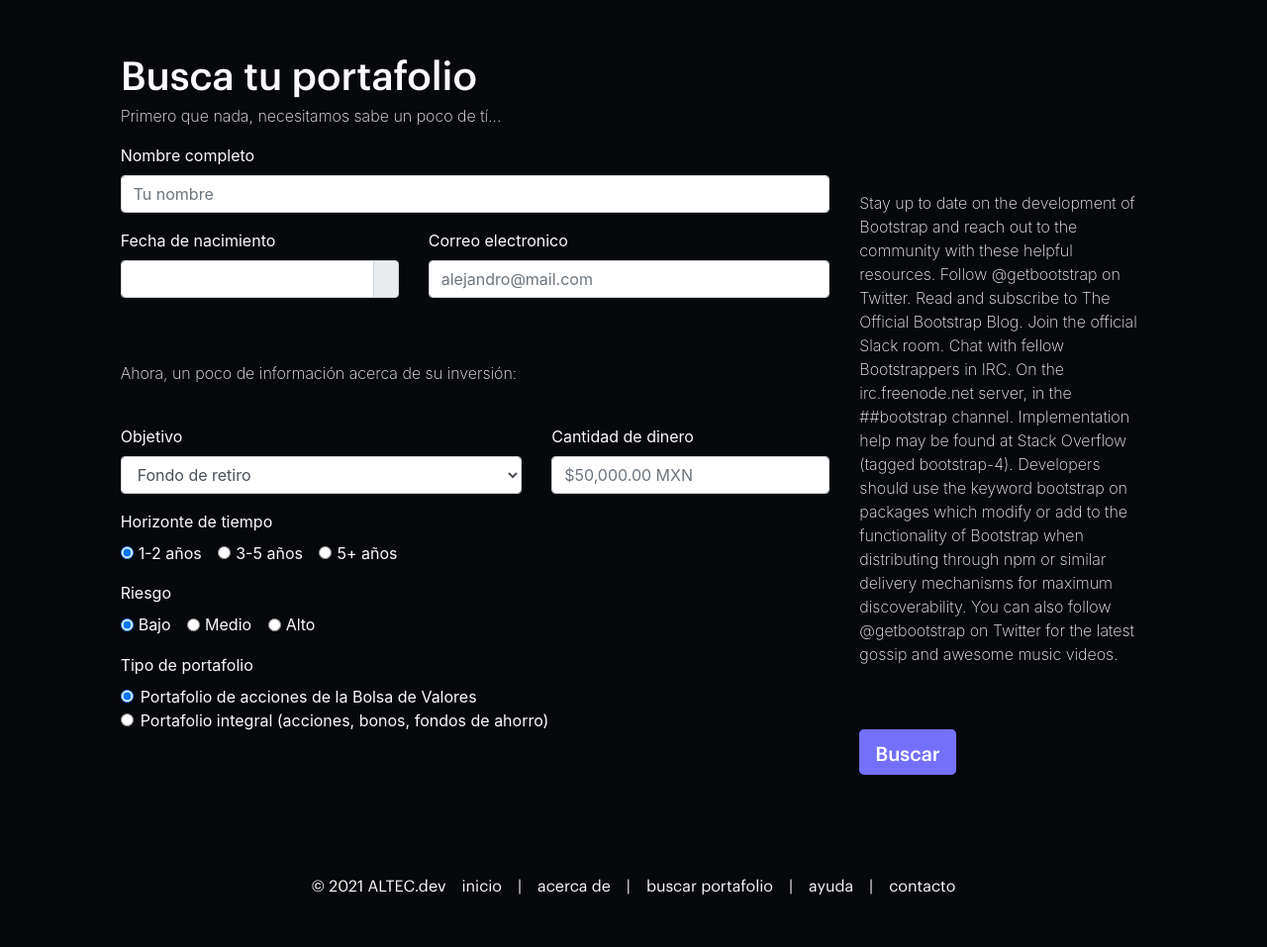
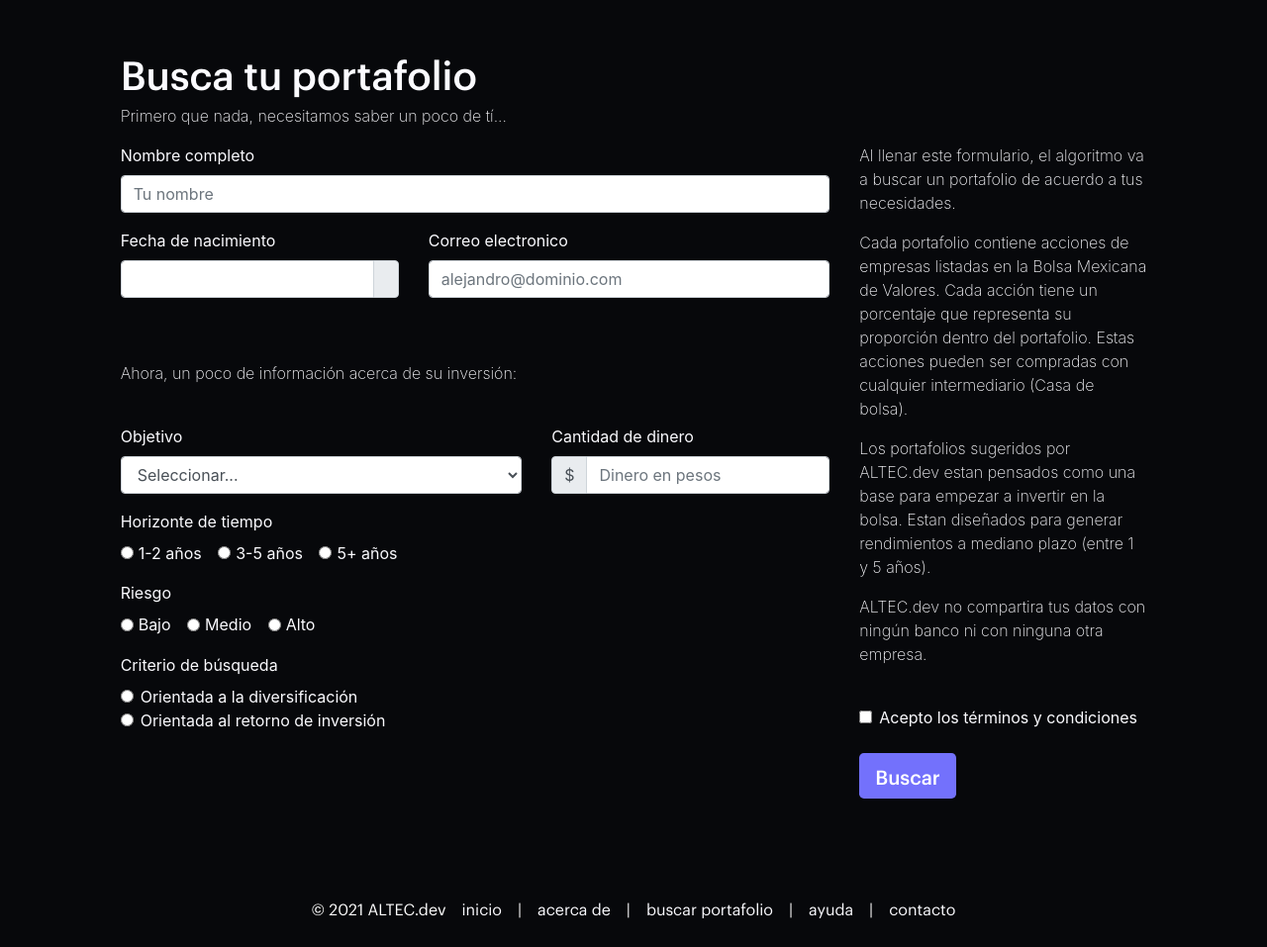
Before and after one commit to Alter93/portafolios-web, a Django app: template portfolios/templates/buscar.html in a window 1280 px wide. Shown: the part 61-1018 px from the top of the page at 99% size. Before the commit the page ends 965 px from the top, so only its background shows below. Run offline with Django 3.2, Linux system fonts and the light colour scheme; the template is opened without the code that fills it, so the values that code supplies are empty; some libraries are stand-ins or nearby versions.

Commit message:
preparacion para publicar

```diff
--- a/portfolios/buscar_form.py
+++ b/portfolios/buscar_form.py
@@ -8,3 +8,4 @@ class BuscarForm(forms.Form):
     dinero = forms.DecimalField(max_digits=12)
     tiempo = forms.CharField(max_length=2)
     riesgo = forms.DecimalField(max_digits=1)
+    metrica = forms.CharField(max_length=100)
--- a/portfolios/models.py
+++ b/portfolios/models.py
@@ -34,10 +34,12 @@ class Portafolio(models.Model):
 class UsuarioPortafolio(models.Model):
     id = models.AutoField(primary_key=True)
     usuario = models.ForeignKey(Usuario, on_delete=models.CASCADE)
+    metrica = models.CharField(max_length=25)
     objetivo = models.CharField(max_length=100)
     dinero = models.DecimalField(max_digits=12,decimal_places=0)
     tiempo = models.CharField(max_length=2)
     riesgo = models.DecimalField(max_digits=1,decimal_places=0)
+    uuid_string = models.CharField(max_length=33)
     fecha_visita = models.DateField()
     portafolio = models.ForeignKey(Portafolio, on_delete=models.CASCADE)
 
--- a/portfolios/templates/buscar.html
+++ b/portfolios/templates/buscar.html
@@ -20,7 +20,7 @@
             </div>
             <div class="col-lg-10">
                 <h1 class="display-5">Busca tu portafolio</h1>
-                <p>Primero que nada, necesitamos sabe un poco de tí...</p>
+                <p>Primero que nada, necesitamos saber un poco de tí...</p>
 
             </div>
         </div>
@@ -57,7 +57,7 @@
                         <div class="col-7">
                             <div class="form-group">
                                 <label for="exampleFormControlSelect1">Correo electronico</label>
-                                <input type="email" class="form-control" name="correo" aria-describedby="emailHelp" placeholder="alejandro@mail.com">
+                                <input type="email" class="form-control" name="correo" aria-describedby="emailHelp" placeholder="alejandro@dominio.com">
                             </div>
                         </div>
                     </div>
@@ -73,7 +73,8 @@
                         <div class="col-7">
                             <div class="form-group">
                                 <label for="exampleFormControlSelect1">Objetivo</label>
-                                <select class="form-control" name="objetivo">
+                                <select class="form-control selectpicker" name="objetivo" id="selectpicker">
+                                    <option selected>Seleccionar...</option>
                                     <option>Fondo de retiro</option>
                                     <option>Generar una renta</option>
                                     <option>Acumular riqueza</option>
@@ -82,9 +83,13 @@
                             </div>
                         </div>
                         <div class="col-5">
-                            <div class="form-group">
-                                <label for="exampleFormControlSelect1">Cantidad de dinero</label>
-                                <input type="number" class="form-control" name="dinero"  placeholder="$50,000.00 MXN" required>
+                            <label for="exampleFormControlSelect1">Cantidad de dinero</label>
+                            <div class="input-group">
+
+                                <div class="input-group-prepend">
+                                    <span class="input-group-text">$</span>
+                                </div>
+                                <input type="number" class="form-control" name="dinero"  placeholder="Dinero en pesos" required>
                             </div>
                         </div>
                     </div>
@@ -93,15 +98,15 @@
                             <label for="exampleFormControlSelect1">Horizonte de tiempo</label>
                             <div class="form-group">
                                 <div class="form-check form-check-inline">
-                                    <input class="form-check-input" type="radio" name="tiempo" id="inlineRadio1" value="2y" checked>
+                                    <input class="form-check-input" type="radio" name="tiempo" id="inlineRadio1" value="2y" required>
                                     <label class="form-check-label" for="inlineRadio1">1-2 años</label>
                                 </div>
                                 <div class="form-check form-check-inline">
-                                    <input class="form-check-input" type="radio" name="tiempo" id="inlineRadio2" value="3y">
+                                    <input class="form-check-input" type="radio" name="tiempo" id="inlineRadio2" value="3y" required>
                                     <label class="form-check-label" for="inlineRadio2">3-5 años</label>
                                 </div>
                                 <div class="form-check form-check-inline">
-                                    <input class="form-check-input" type="radio" name="tiempo" id="inlineRadio3" value="5y">
+                                    <input class="form-check-input" type="radio" name="tiempo" id="inlineRadio3" value="5y" required>
                                     <label class="form-check-label" for="inlineRadio3">5+ años</label>
                                 </div>
                             </div>
@@ -112,15 +117,15 @@
                             <label for="exampleFormControlSelect1">Riesgo</label>
                             <div class="form-group">
                                 <div class="form-check form-check-inline">
-                                    <input class="form-check-input" type="radio" name="riesgo" id="inlineRadio1" value="1" checked>
+                                    <input class="form-check-input" type="radio" name="riesgo" id="inlineRadio1" value="1" required>
                                     <label class="form-check-label" for="inlineRadio1">Bajo</label>
                                 </div>
                                 <div class="form-check form-check-inline">
-                                    <input class="form-check-input" type="radio" name="riesgo" id="inlineRadio2" value="2">
+                                    <input class="form-check-input" type="radio" name="riesgo" id="inlineRadio2" value="2" required>
                                     <label class="form-check-label" for="inlineRadio2">Medio</label>
                                 </div>
                                 <div class="form-check form-check-inline">
-                                    <input class="form-check-input" type="radio" name="riesgo" id="inlineRadio3" value="3">
+                                    <input class="form-check-input" type="radio" name="riesgo" id="inlineRadio3" value="3" required>
                                     <label class="form-check-label" for="inlineRadio3">Alto</label>
                                 </div>
                             </div>
@@ -128,37 +133,43 @@
                     </div>
                     <div class="row">
                         <div class="col-12">
-                            <label for="exampleFormControlSelect1">Tipo de portafolio</label>
+                            <label for="exampleFormControlSelect1">Criterio de búsqueda</label>
                             <div class="form-check">
-                                <input class="form-check-input" type="radio" name="exampleRadios" id="exampleRadios1" value="option1" checked>
+                                <input class="form-check-input" type="radio" name="metrica" id="exampleRadios1" value="calculate_std" required>
                                 <label class="form-check-label" for="exampleRadios1">
-                                    Portafolio de acciones de la Bolsa de Valores
+                                    Orientada a la diversificación
                                 </label>
                             </div>
                             <div class="form-check">
-                                <input class="form-check-input" type="radio" name="exampleRadios" id="exampleRadios2" value="option2">
+                                <input class="form-check-input" type="radio" name="metrica" id="exampleRadios2" value="beta_std_dev" required>
                                 <label class="form-check-label" for="exampleRadios2">
-                                    Portafolio integral (acciones, bonos, fondos de ahorro)
+                                    Orientada al retorno de inversión
                                 </label>
                             </div>
                         </div>
                     </div>
                 </div>
                 <div class="col-lg-3">
+                    <p>Al llenar este formulario, el algoritmo va a buscar un portafolio de acuerdo a tus necesidades.</p>
                     <p>
-                        <br>
-                        <br>
-                    Stay up to date on the development of Bootstrap and reach out to the community with these helpful resources.
-
-                    Follow @getbootstrap on Twitter.
-                    Read and subscribe to The Official Bootstrap Blog.
-                    Join the official Slack room.
-                    Chat with fellow Bootstrappers in IRC. On the irc.freenode.net server, in the ##bootstrap channel.
-                    Implementation help may be found at Stack Overflow (tagged bootstrap-4).
-                    Developers should use the keyword bootstrap on packages which modify or add to the functionality of Bootstrap when distributing through npm or similar delivery mechanisms for maximum discoverability.
-                    You can also follow @getbootstrap on Twitter for the latest gossip and awesome music videos.
-                </p>
+                    Cada portafolio contiene acciones de empresas listadas en la Bolsa Mexicana de Valores.
+                    Cada acción tiene un porcentaje que representa su proporción dentro del portafolio.
+                    Estas acciones pueden ser compradas con cualquier intermediario (Casa de bolsa).
+                    </p>
+                    <p>
+                    Los portafolios sugeridos por ALTEC.dev estan pensados como una base para empezar a invertir en la bolsa.
+                    Estan diseñados para generar rendimientos a mediano plazo (entre 1 y 5 años).
+                    </p>
+                    <p>
+                    ALTEC.dev no compartira tus datos con ningún banco ni con ninguna otra empresa.
+                    </p>
                     <br>
+                    <div class="form-check">
+                      <input class="form-check-input" type="checkbox" value="" id="defaultCheck1" required oninvalid="this.setCustomValidity('Por favor acepte los términos y condiciones')">
+                      <label class="form-check-label" for="defaultCheck1">
+                        Acepto los términos y condiciones
+                      </label>
+                    </div>
                     <br>
                     <button class="btn-lg btn-primary">Buscar</button>
                 </div>
--- a/portfolios/urls.py
+++ b/portfolios/urls.py
@@ -7,5 +7,5 @@ urlpatterns = [
     path('ayuda', views.ayuda, name='ayuda'),
     path('buscar', views.buscar, name='buscar'),
     path('contacto', views.contacto, name='contacto'),
-    path('portafolio/<int:id>', views.portafolio, name='portafolio'),
+    path('portafolio/<str:id>', views.portafolio, name='portafolio'),
 ]
```
Also changed, not shown: portfolios/templates/portafolio.html (+31 -19 lines), portfolios/views.py (+12 -3 lines), portfolios/migrations/0002_usuarioportafolio_metrica.py (added), portfolios/migrations/0003_usuarioportafolio_uuid_string.py (added).
